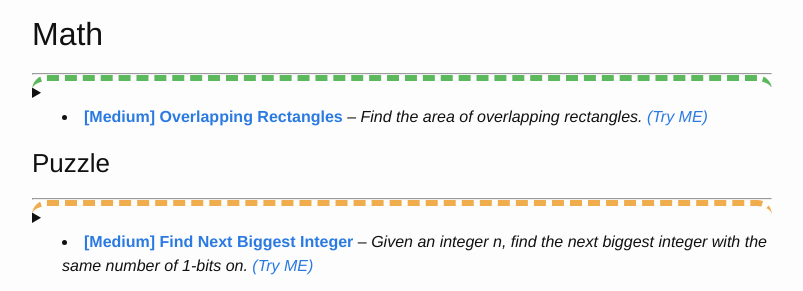
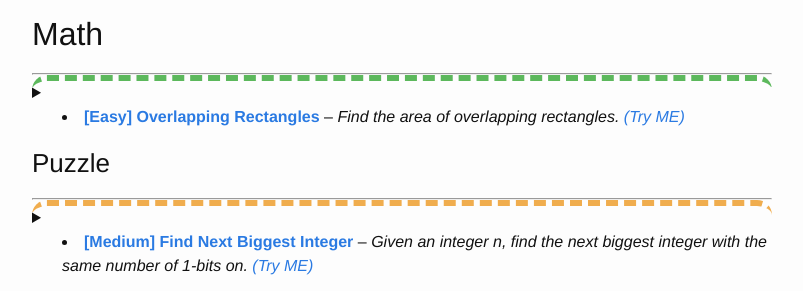
Before and after one commit to trsong/trsong.github.io, a Jekyll site: the page built from _posts/2019-04-01-DailyQuestionsByCategory.md, in a window 1280 px wide and 900 px high, scrolled down 1205 px. Shown: the part 152-443 px from the top of the window, without its empty margins (238-1041 px from the left). Built offline with Jekyll 4.4.1, drawn with Linux system fonts in a browser that asks for light colours.

Commit message:
Fix question difficulty in previous checkin

```diff
--- a/_posts/2019-04-01-DailyQuestionsByCategory.md
+++ b/_posts/2019-04-01-DailyQuestionsByCategory.md
@@ -30,7 +30,7 @@ categories: Python/Java
 <details>
 <summary class="lc_e">
 
-- [**\[Medium\] Overlapping Rectangles**](https://trsong.github.io/python/java/2020/08/02/DailyQuestionsAug/#aug-17-2020-medium-overlapping-rectangles) -- *Find the area of overlapping rectangles.* [*\(Try ME\)*](https://repl.it/@trsong/Overlapping-Rectangle-Areas-1)
+- [**\[Easy\] Overlapping Rectangles**](https://trsong.github.io/python/java/2020/08/02/DailyQuestionsAug/#aug-17-2020-medium-overlapping-rectangles) -- *Find the area of overlapping rectangles.* [*\(Try ME\)*](https://repl.it/@trsong/Overlapping-Rectangle-Areas-1)
 
 </summary>
 <div>
```
